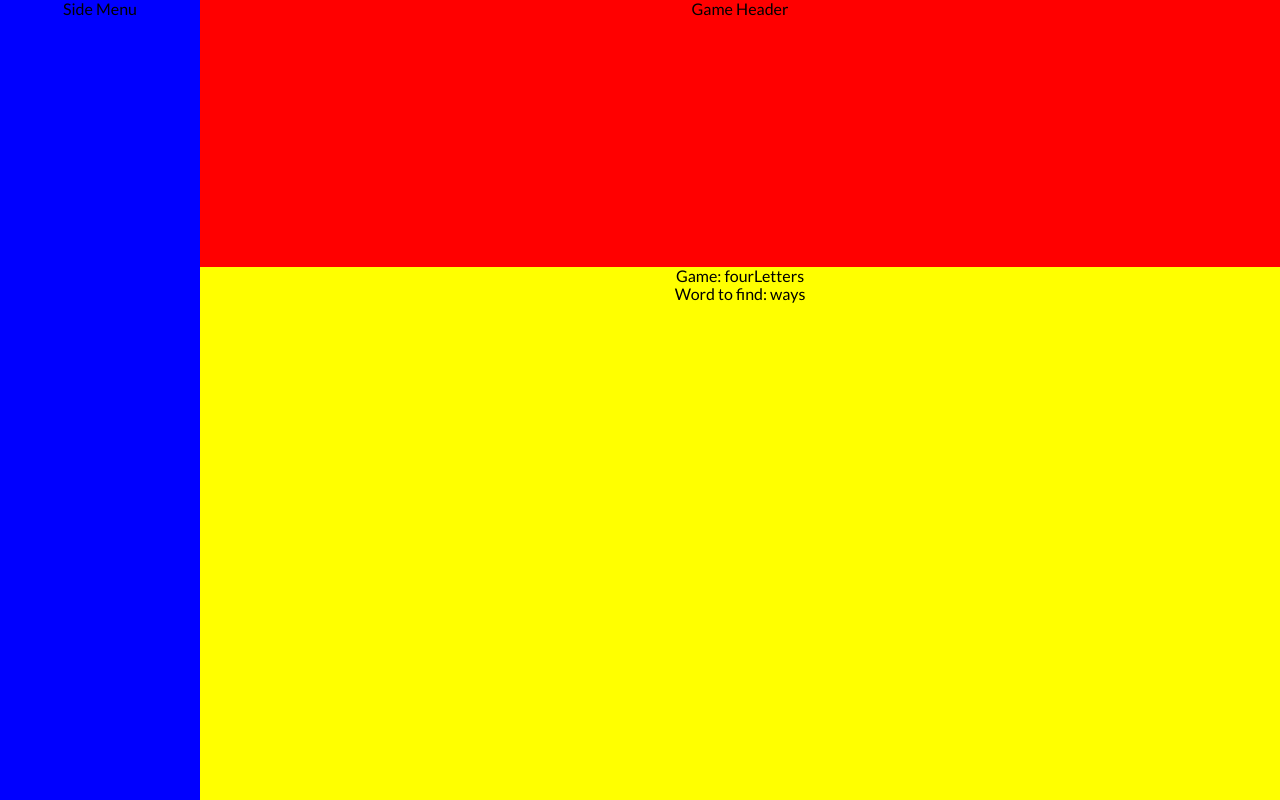
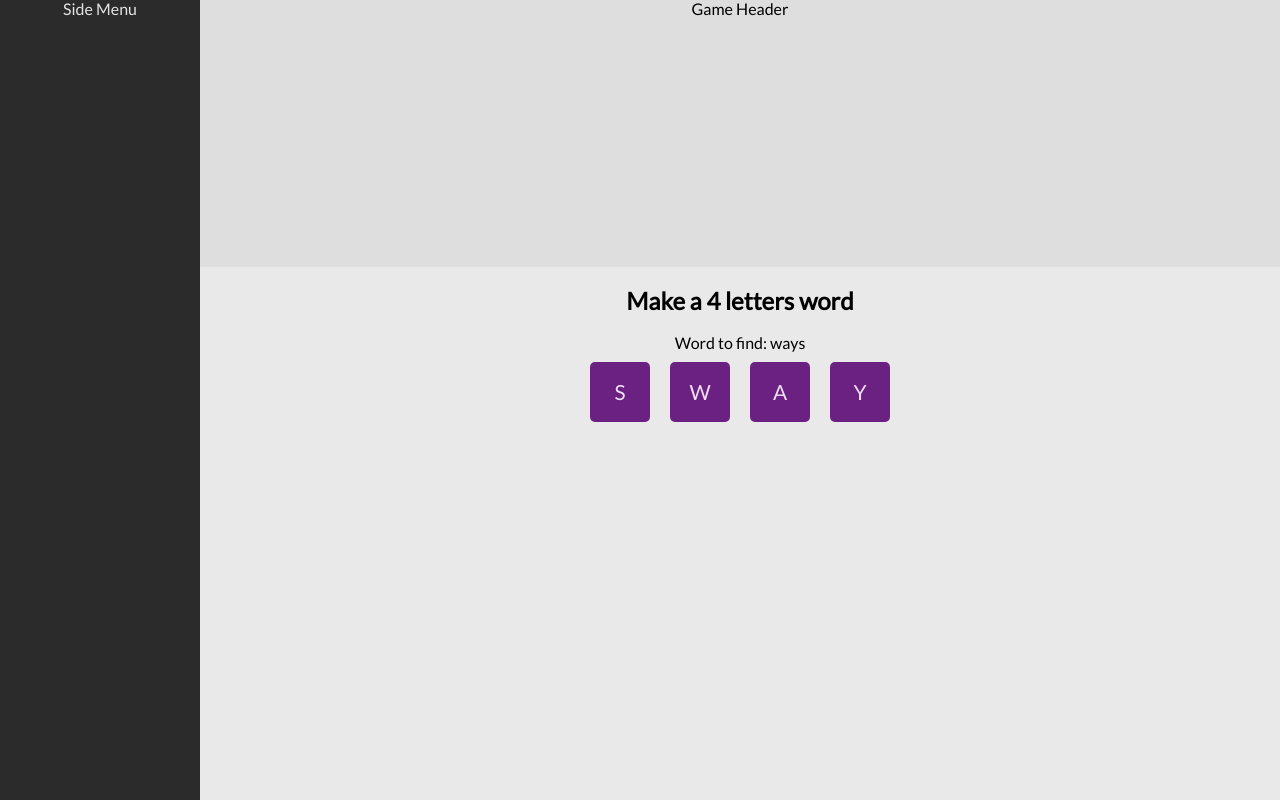
Before and after one commit to NicolasMachado/The-Brain, a React (Create React App) app: page / in a window 1280 px wide. Built offline with nearby package versions, Linux system fonts and the light colour scheme.

Commit message:
Random word selection + breakdown of letters into div + SCSS

```diff
--- a/src/App.js
+++ b/src/App.js
@@ -1,4 +1,4 @@
-import React, { Component } from 'react';
+import React from 'react';
 import {connect} from 'react-redux';
 import './css/main.min.css';
 import SideMenu from './components/side-menu';
--- a/src/components/four-letters.js
+++ b/src/components/four-letters.js
@@ -2,13 +2,41 @@ import React from 'react';
 import {connect} from 'react-redux';
 
 export function FourLetters(props) {
+
+    breakDownLetters('bleh');
+
     return (
         <div className="four-letters">
-            Game: {props.currentGame}<br />
-            Word to find: {props.fourLetters.wordToFind}
+            <h2>Make a {props.fourLetters.wordToFind.length} letters word</h2>
+            Word to find: {props.fourLetters.wordToFind}<br />
+            {breakDownLetters(props.fourLetters.wordToFind)}
         </div>
     );
 }
 
 export const mapStateToProps = state => (state);
 export default connect(mapStateToProps)(FourLetters);
+
+function breakDownLetters(word) {
+    const arrayLetters = [];
+    for (let i = 0; i < word.length; i++) {
+        arrayLetters.push(word[i]);
+    }
+    shuffle(arrayLetters);
+    const divsToReturn = arrayLetters.map((letter, index) => {
+        return <div className="letter-click" key={index}>{letter.toUpperCase()}</div>
+    })
+    return divsToReturn
+}
+
+function shuffle(array) {
+    let counter = array.length;
+    while (counter > 0) {
+        let index = Math.floor(Math.random() * counter);
+        counter--;
+        let temp = array[counter];
+        array[counter] = array[index];
+        array[index] = temp;
+    }
+    return array;
+}
--- a/src/css/main.min.css
+++ b/src/css/main.min.css
@@ -1 +1 @@
-@import url("https://fonts.googleapis.com/css?family=Lato&rel=stylesheet");html{height:100%}body{font-family:'Lato', sans-serif;text-align:center;padding:0;margin:0;box-sizing:border-box}.App{display:-webkit-flex;display:flex;-webkit-flex-direction:row;flex-direction:row;background-color:#ccc;min-height:100vh}.side-menu{min-height:100%;min-width:200px;background-color:blue}.game-container{width:100%;display:-webkit-flex;display:flex;-webkit-flex-direction:column;flex-direction:column;background-color:#ccc}.game-header{flex:0.5;background-color:red}.game-body{flex:1;background-color:yellow}
+@import url("https://fonts.googleapis.com/css?family=Lato&rel=stylesheet");html{height:100%}body{font-family:'Lato', sans-serif;text-align:center;padding:0;margin:0;box-sizing:border-box}.App{display:-webkit-flex;display:flex;-webkit-flex-direction:row;flex-direction:row;background-color:#ccc;min-height:100vh}.side-menu{min-height:100%;min-width:200px;background-color:#2b2b2b;color:#e4e4e4}.game-container{width:100%;display:-webkit-flex;display:flex;-webkit-flex-direction:column;flex-direction:column;background-color:#ccc}.game-header{flex:0.5;background-color:#dedede}.game-body{flex:1;background-color:#e9e9e9}.letter-click{border-radius:5px;font-size:1.3em;cursor:pointer;color:#f1def6;display:inline-block;line-height:60px;width:60px;margin:10px;background-color:#6b2181}
--- a/src/css/main.scss
+++ b/src/css/main.scss
@@ -1,4 +1,11 @@
 @import url('https://fonts.googleapis.com/css?family=Lato&rel=stylesheet');
+
+$side-menu-bk: #2b2b2b;
+$side-menu-txt: #e4e4e4;
+$game-header-bk: #dedede;
+$game-body-bk: #e9e9e9;
+$button-bk: #6b2181;
+$button-txt: lighten($button-bk, 60%);
 
 html {
     height: 100%;
@@ -24,7 +31,8 @@ body {
 .side-menu {
     min-height: 100%;
     min-width: 200px;
-    background-color: blue;
+    background-color: $side-menu-bk;
+    color: $side-menu-txt;
 }
 
 .game-container {
@@ -38,12 +46,22 @@ body {
 
 .game-header {
     flex: 0.5;
-    background-color: red;
-
+    background-color: $game-header-bk;
 }
 
 .game-body {
     flex: 1;
-    background-color: yellow;
+    background-color: $game-body-bk;
+}
 
+.letter-click {
+    border-radius: 5px;
+    font-size: 1.3em;
+    cursor: pointer;
+    color: $button-txt;
+    display: inline-block;
+    line-height: 60px;
+    width: 60px;
+    margin: 10px;
+    background-color: $button-bk;
 }
--- a/src/utils.js
+++ b/src/utils.js
@@ -1,4 +1,3 @@
-
 export const fourLetterWords = [
     'able','acid','aged','also','area','army','away','baby','back','ball','band','pick','pink',
     'bank','base','bath','bear','beat','been','beer','bell','belt','best','bill','bird','peak',
```
